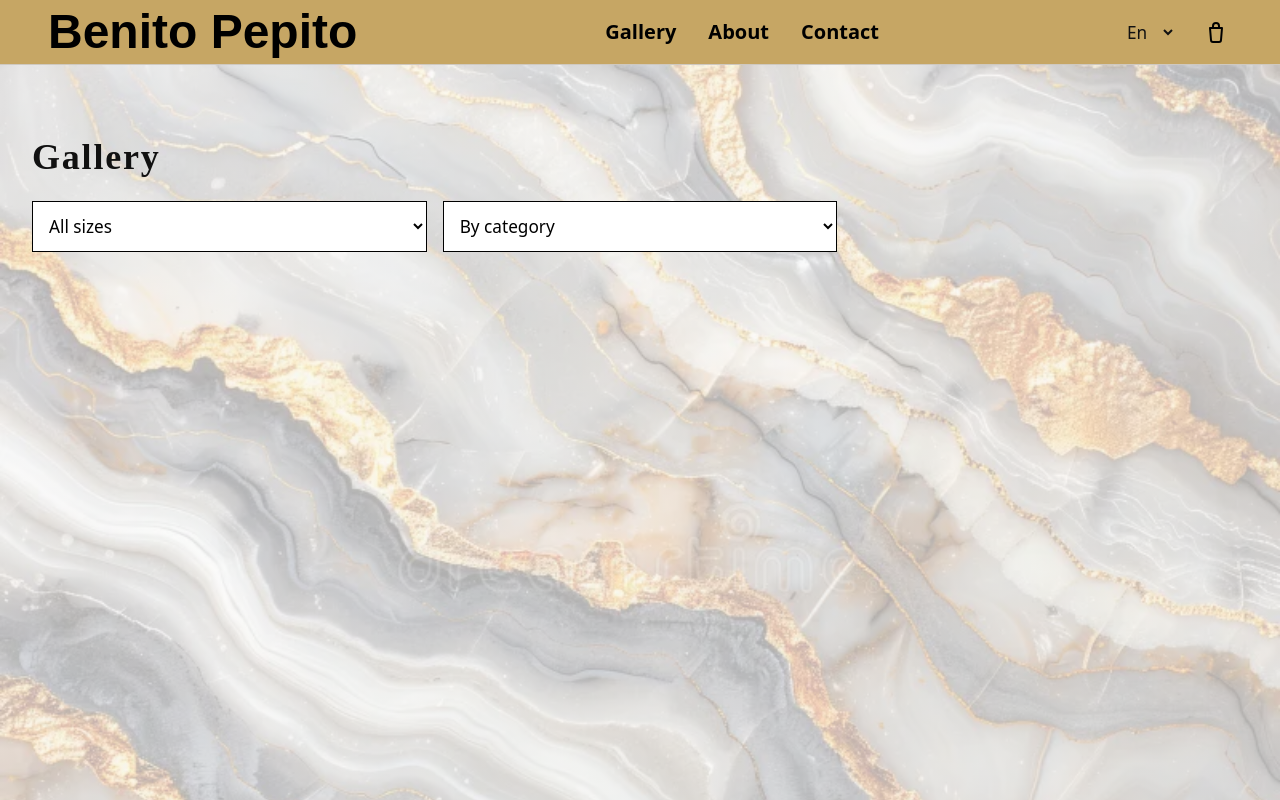
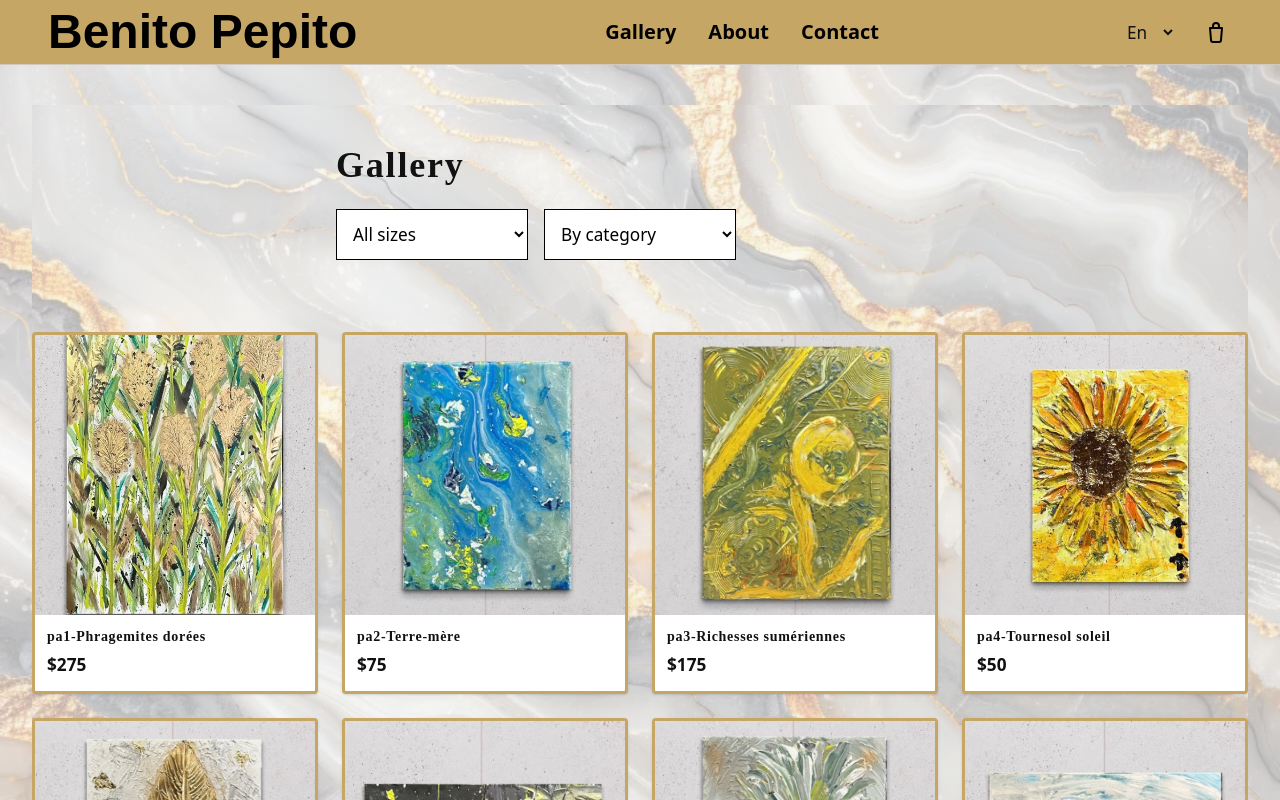
Before and after one commit to proteauj/benito-pepito, a Next.js app in the folder my-app/: page /products in a window 1280 px wide. Shown: the top 800 px of the page. Built offline with nearby package versions, Linux system fonts and the light colour scheme; no server answers; the database is empty.

Commit message:
Change react virtuoso

```diff
--- a/my-app/app/products/page.tsx
+++ b/my-app/app/products/page.tsx
@@ -87,10 +87,10 @@ export default function ProductsPage() {
     <div className="stoneBg text-[var(--foreground)] min-h-screen">
       <div className="max-w-7xl mx-auto px-4 sm:px-6 lg:px-8 py-10 flex flex-col h-full">
 
+        <div className="stoneBg text-[var(--foreground)] h-screen flex flex-col">
           {/* HEADER */}
-        <div className="py-8 shrink-0">
+          <div className="max-w-7xl mx-auto px-4 sm:px-6 lg:px-8 py-10 shrink-0">
             <h1 className="text-4xl font-bold mb-6">{t('headings.allArtworks')}</h1>
-
             {/* FILTERS */}
             <div className="grid grid-cols-1 md:grid-cols-3 gap-4 mb-8">
               <select
@@ -117,14 +117,19 @@ export default function ProductsPage() {
             </div>
           </div>
 
-        {/* GRID VIRTUALISÉE */}
-        <div className="flex-1 h-full">
+          {/* VIRTUAL GRID */}
+          <div className="flex-1 min-h-0">
             <VirtuosoGrid
-            style={{ height: '100%' }}
+              style={{ height: '100%' }} // 👈 impératif
               totalCount={filteredProducts.length}
-            overscan={BUFFER}
+              overscan={12}
               components={{
-              List: (props) => <div {...props} className="grid grid-cols-1 sm:grid-cols-2 md:grid-cols-3 lg:grid-cols-4 gap-6" />
+                List: (props) => (
+                  <div
+                    {...props}
+                    className="grid grid-cols-1 sm:grid-cols-2 md:grid-cols-3 lg:grid-cols-4 gap-6"
+                  />
+                )
               }}
               itemContent={(index) => {
                 const product = filteredProducts[index];
@@ -134,5 +139,6 @@ export default function ProductsPage() {
           </div>
         </div>
       </div>
+    </div>
   );
 }
```
Lines whose indentation alone changed are shown as unchanged.
